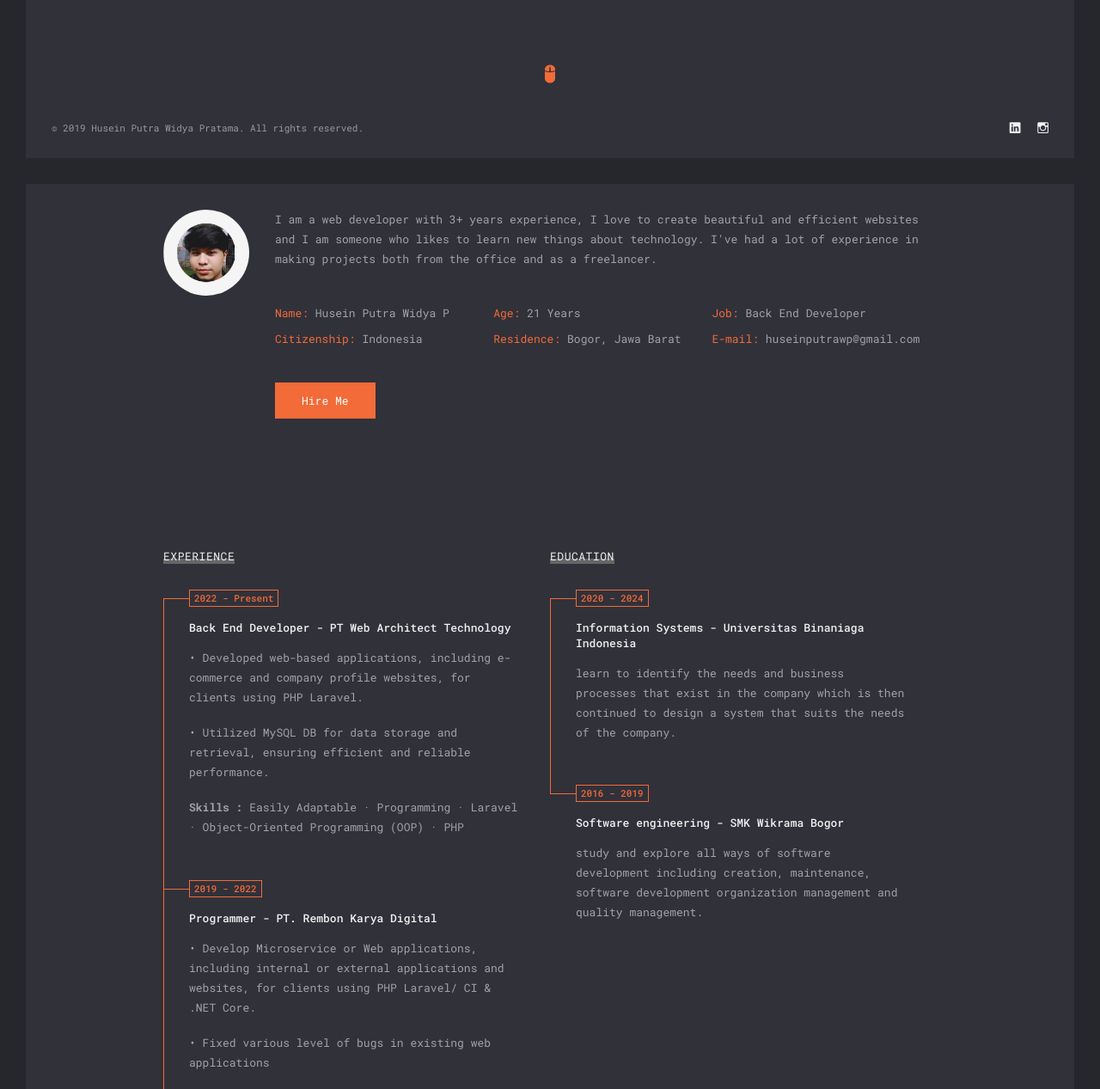
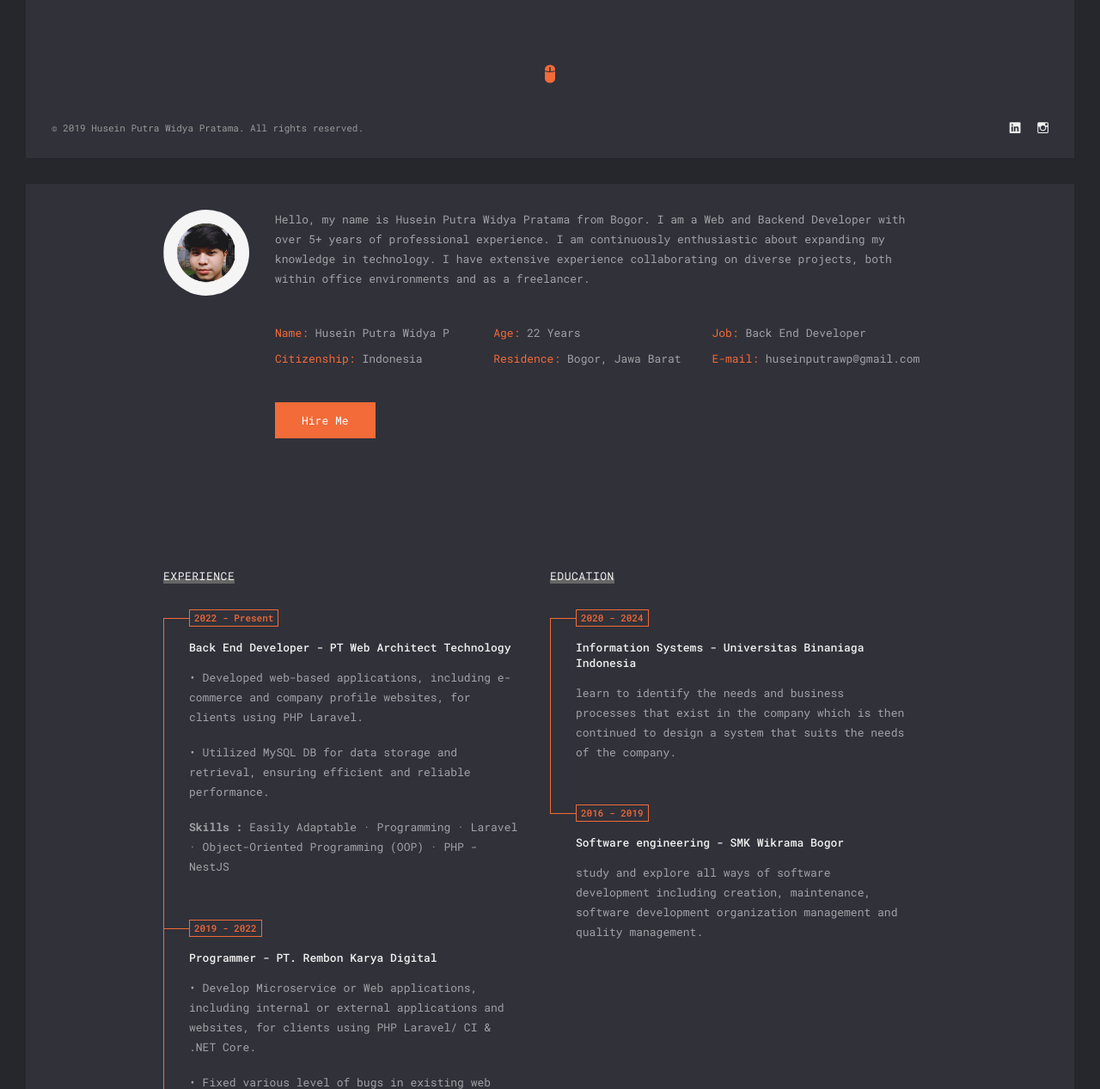
Before and after one commit to seinxzx/huseinputra.github.io, a PHP site: page /resume.php in a window 1280 px wide. Shown: the part 586-1853 px from the top of the page at 86% size. Run offline with PHP 8.4, Linux system fonts and the light colour scheme; some web fonts are replaced.

Commit message:
update Content

```diff
--- a/resume.php
+++ b/resume.php
@@ -112,12 +112,13 @@
                         <img src="img/profile_photo.png" alt="Image Profile" />
                     </div>
                     <div class="desc">
-                        <p>I am a web developer with 3+ years experience, I love to create beautiful and efficient websites and I am someone who likes to learn new things about technology. I've had a lot of experience in making projects both from the office
-                            and as a freelancer.</p>
+                        <p>Hello, my name is Husein Putra Widya Pratama from Bogor. I am a Web and Backend Developer with over 5+ years of
+professional experience. I am continuously enthusiastic about expanding my knowledge in technology. I have extensive
+experience collaborating on diverse projects, both within office environments and as a freelancer.</p>
                         <div class="info-list">
                             <ul>
                                 <li><strong>Name:</strong> Husein Putra Widya P</li>
-                                <li><strong>Age:</strong> 21 Years</li>
+                                <li><strong>Age:</strong> 22 Years</li>
                                 <li><strong>Job:</strong> Back End Developer</li>
                                 <li><strong>Citizenship:</strong> Indonesia</li>
                                 <li><strong>Residence: </strong> Bogor, Jawa Barat</li>
@@ -144,7 +145,7 @@
                                     <div class="name">Back End Developer - PT Web Architect Technology</div>
                                     <p>• Developed web-based applications, including e-commerce and company profile websites, for clients using PHP Laravel.</p><br>
                                     <p>• Utilized MySQL DB for data storage and retrieval, ensuring efficient and reliable performance. </p><br>
-                                    <p><b> Skills : </b> Easily Adaptable · Programming · Laravel · Object-Oriented Programming (OOP) · PHP</p>
+                                    <p><b> Skills : </b> Easily Adaptable · Programming · Laravel · Object-Oriented Programming (OOP) · PHP - NestJS</p>
                                 </div>
                                 <div class="resume-item">
                                     <div class="date">2019 - 2022</div>
@@ -381,12 +382,12 @@
                         <div class="service-item">
                             <div class="icon"><span class="ion ion-code"></span></div>
                             <div class="name">Programming</div>
-                            <p>development is actually not exactly what most people say but it is the first thing I learned in IT world, I've been standing in this field for about 3+ years professionally.</p>
+                            <p>development is actually not exactly what most people say but it is the first thing I learned in IT world, I've been standing in this field for about 5+ years professionally.</p>
                         </div>
                         <div class="service-item">
                             <div class="icon"><span class="ion ion-help-buoy"></span></div>
                             <div class="name">Project Management</div>
-                            <p>I am a certified project manager by PMI. I have also been scrum trained and worked on an agile team for over a 3 years.</p>
+                            <p>I have also been scrum trained and worked on an agile team for over a 3 years.</p>
                         </div>
 
                     </div>
```
Also changed, not shown: .htaccess (added), 2 other files.
